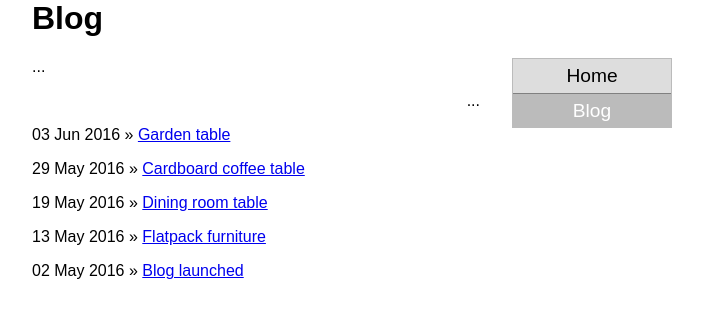
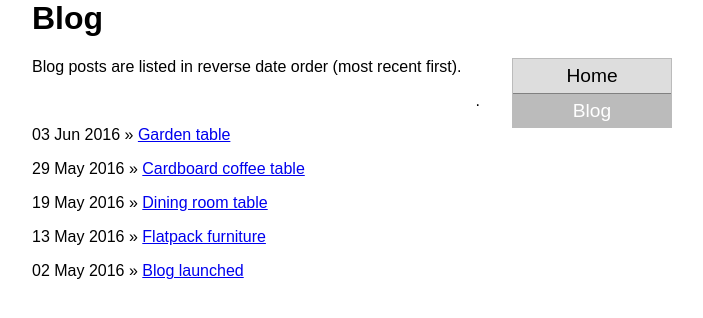
Before and after one commit to arfwilliamson/arfwilliamson.github.io, a Jekyll site: the page built from blog.html, in a window 1280 px wide. Shown: the top 318 px of the page, without its empty margins (208-911 px from the left). Built offline with Jekyll 4.4.1, drawn with Linux system fonts in a browser that asks for light colours.

Commit message:
Update blog.html

```diff
--- a/blog.html
+++ b/blog.html
@@ -2,8 +2,8 @@
 layout: default
 title: Blog
 ---
-<p align=left> ...</p>
-<p align=right> ...</p>
+<p align=left>Blog posts are listed in reverse date order (most recent first).</p>
+<p align=right>.</p>
 {% for post in site.posts %}
     <p>
       {{ post.date | date_to_string }}
```
